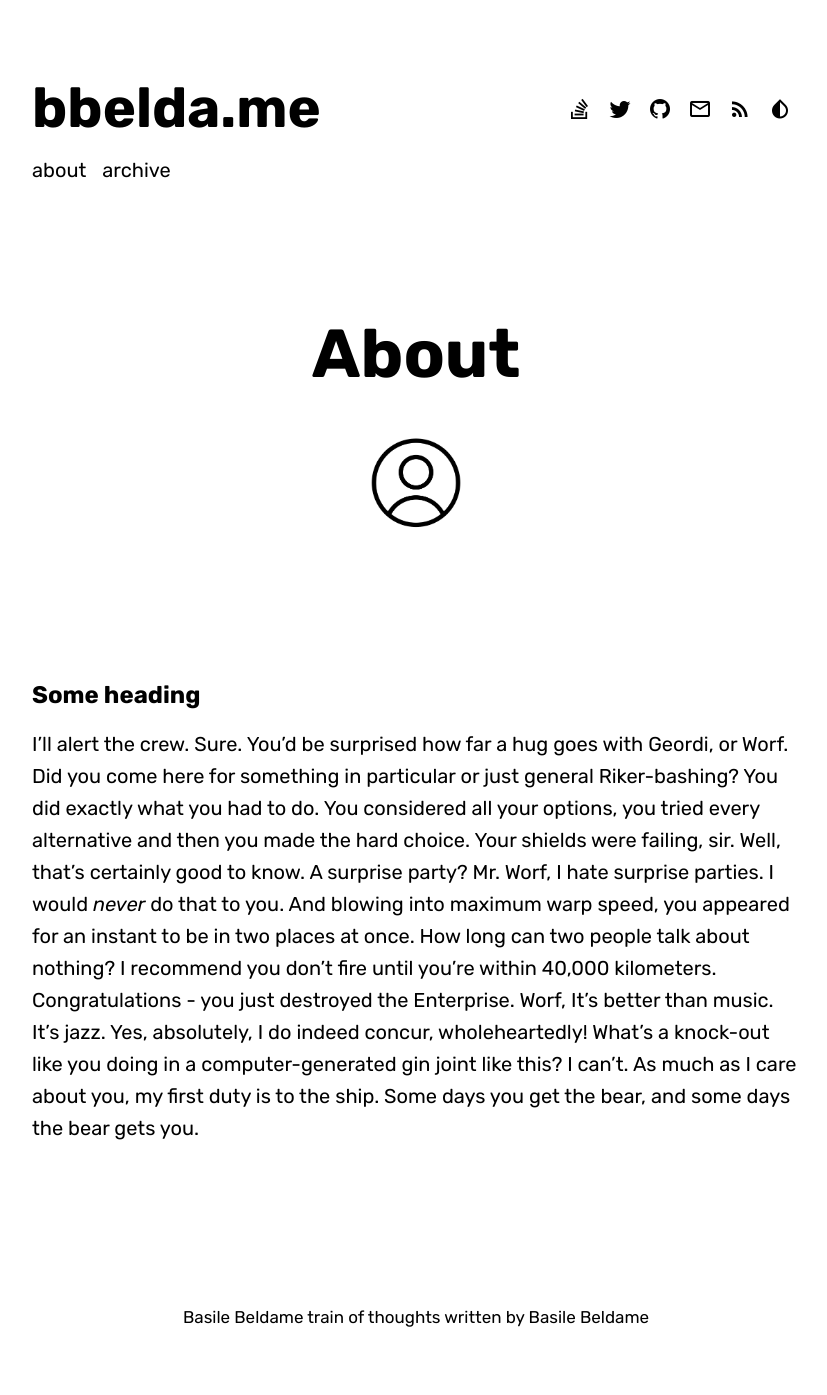
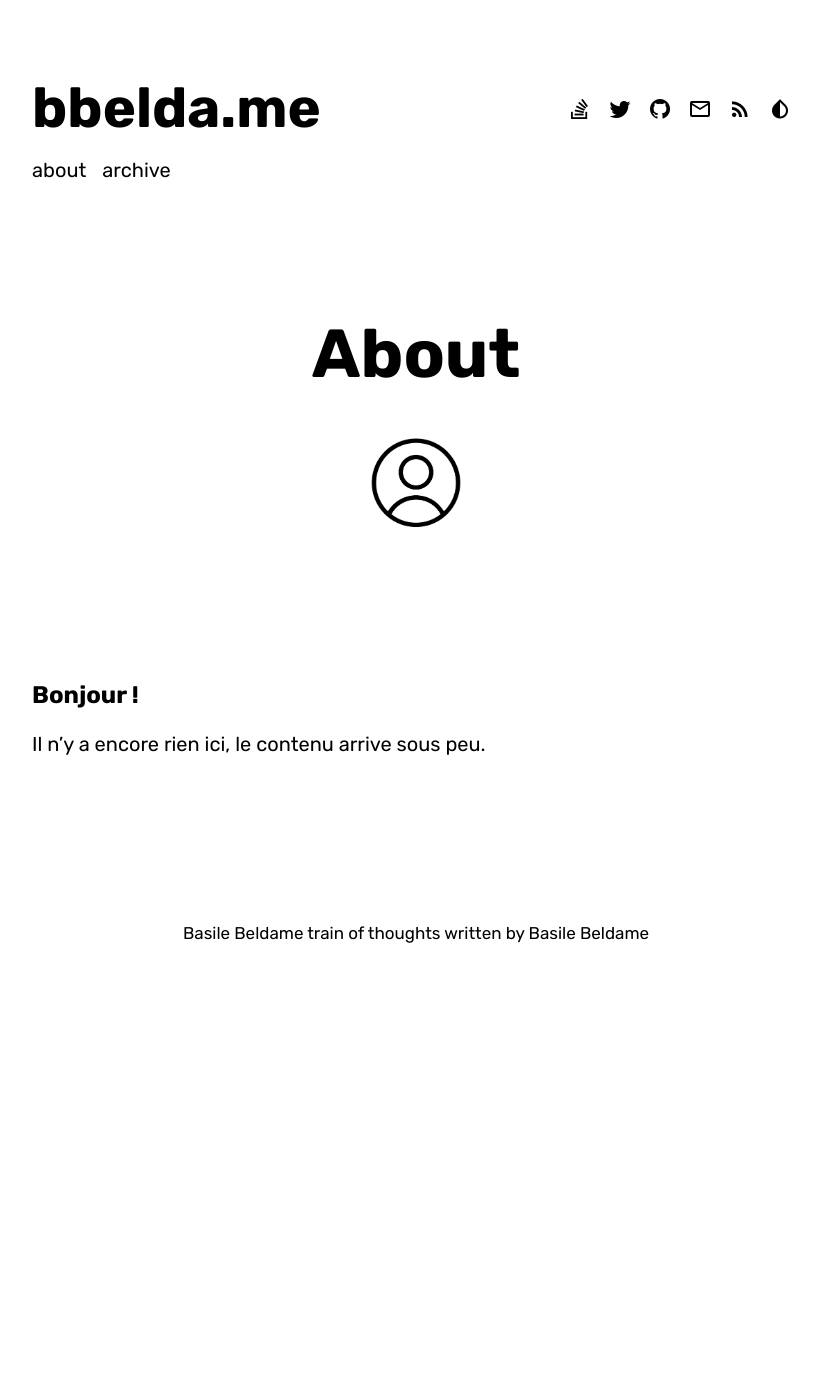
Before and after one commit to bbeldame/bbelda.me, a Jekyll site: the page built from about.md, in a window 1280 px wide. Shown: the whole page, without its empty margins (224-1051 px from the left). Built offline with Jekyll 4.4.1, drawn with Linux system fonts in a browser that asks for light colours; some web fonts are replaced; after the commit the page ends 1011 px from its top, so only the background shows below that.

Commit message:
Edit about page

```diff
--- a/about.md
+++ b/about.md
@@ -18,8 +18,8 @@ published: true
 
 {% include page/title.html title=page.title subtitle=page_subtitle %}
 
-## Some heading
+## Bonjour !
 
-I'll alert the crew. Sure. You'd be surprised how far a hug goes with Geordi, or Worf. Did you come here for something in particular or just general Riker-bashing? You did exactly what you had to do. You considered all your options, you tried every alternative and then you made the hard choice. Your shields were failing, sir. Well, that's certainly good to know. A surprise party? Mr. Worf, I hate surprise parties. I would *never* do that to you. And blowing into maximum warp speed, you appeared for an instant to be in two places at once. How long can two people talk about nothing? I recommend you don't fire until you're within 40,000 kilometers. Congratulations - you just destroyed the Enterprise. Worf, It's better than music. It's jazz. Yes, absolutely, I do indeed concur, wholeheartedly! What's a knock-out like you doing in a computer-generated gin joint like this? I can't. As much as I care about you, my first duty is to the ship. Some days you get the bear, and some days the bear gets you.
+Il n'y a encore rien ici, le contenu arrive sous peu.
 
 </div>
```
